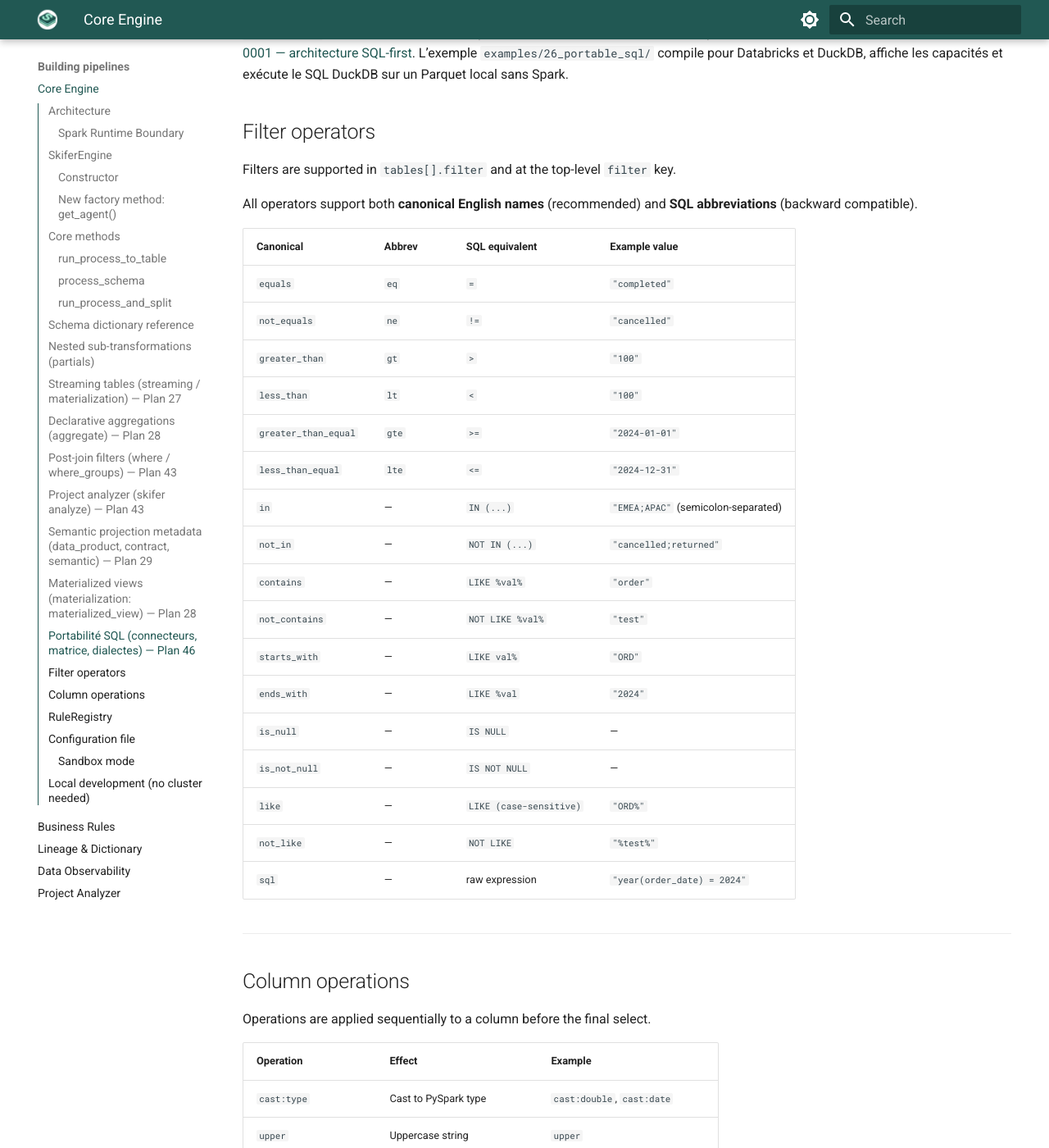
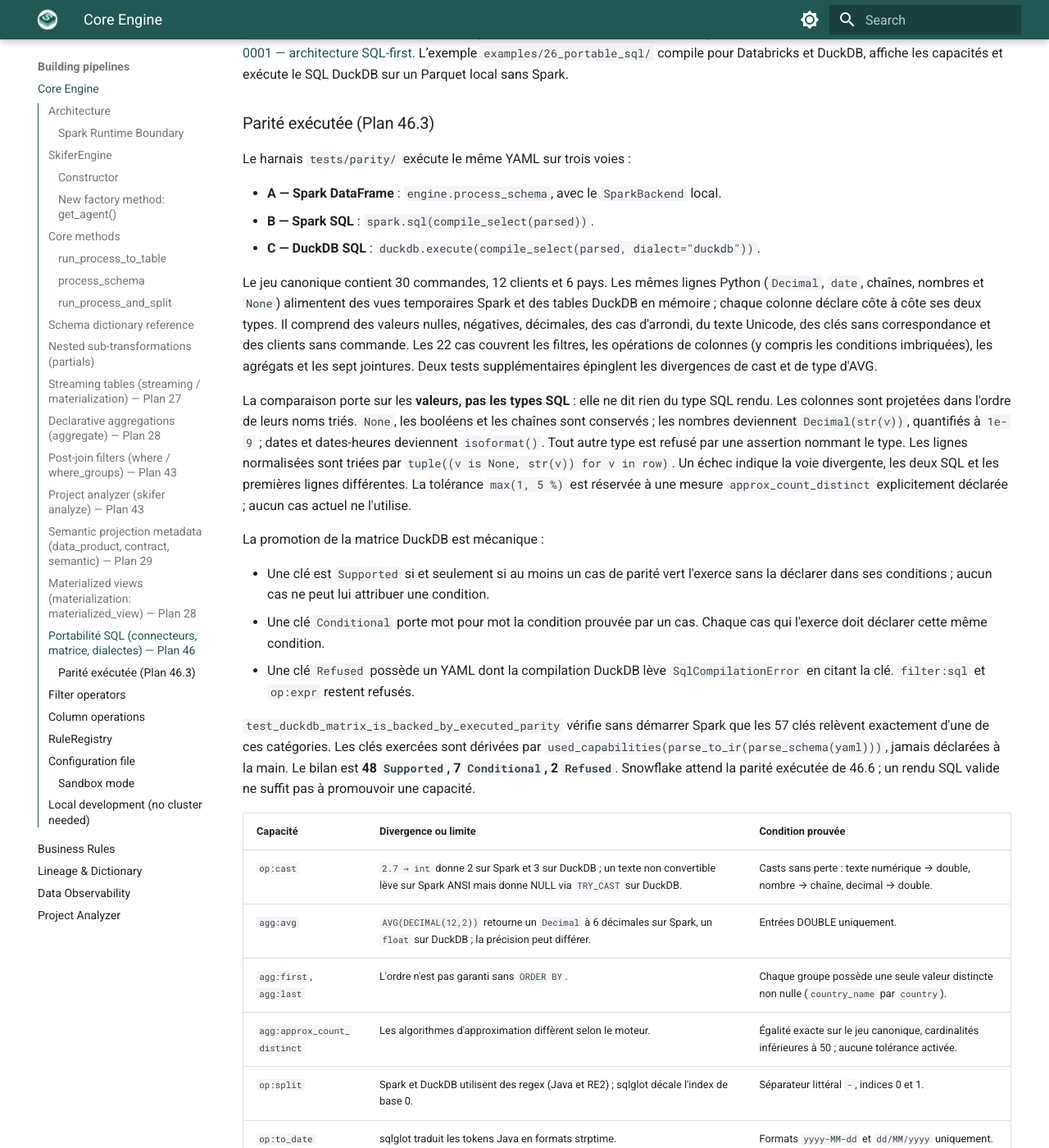
Before and after one commit to morzu117/skifer, an MkDocs documentation site: the page built from docs/core.md, in a window 1280 px wide and 1400 px high, scrolled down 15243 px. Shown: the whole window at 82% size. Built offline with MkDocs 1.6.1 and Material for MkDocs 9.7.7, drawn with Linux system fonts in a browser that asks for light colours; some of the changed text lies outside the part shown.

Commit message:
docs(plan46-46.3): executed parity, changelog, agent guides
Document the three execution paths, value normalization, measured conditions
and mechanical DuckDB promotion rule. Record the example and 24 new Spark tests.

Co-Authored-By: Claude Fable 5.1 <noreply@anthropic.com>

```diff
--- a/docs/core.md
+++ b/docs/core.md
@@ -750,7 +750,7 @@ consulte la matrice : les `Refused` lèvent une seule `SqlCompilationError` list
 toutes les clés refusées et leurs motifs, triées ; un
 `Conditional` laisse compiler sans journalisation et **ne prouve aucune parité**.
 Le rapport est le canal explicite pour consulter ces conditions.
-La comparaison des valeurs entre runtimes relève de 46.3. Sur Snowflake, `first`,
+La comparaison des valeurs entre runtimes est décrite dans la sous-section [Parité exécutée](#parite-executee-plan-463). Sur Snowflake, `first`,
 `last`, `left_semi` et `left_anti` sont refusés.
 Les fragments SQL bruts `expr:` et `filter:sql`, écrits en Spark SQL, sont refusés
 hors Databricks. Le rendu utilise `unsupported_level=ErrorLevel.RAISE` : toute
@@ -781,6 +781,67 @@ dépréciation. Ces contrats ne fournissent pas encore les connecteurs de runtim
 Voir l'[ADR 0001 — architecture SQL-first](adr/0001-sql-first-multi-platform.md).
 L’exemple `examples/26_portable_sql/` compile pour Databricks et DuckDB, affiche les capacités
 et exécute le SQL DuckDB sur un Parquet local sans Spark.
+
+### Parité exécutée (Plan 46.3)
+
+Le harnais `tests/parity/` exécute le même YAML sur trois voies :
+
+- **A — Spark DataFrame** : `engine.process_schema`, avec le `SparkBackend` local.
+- **B — Spark SQL** : `spark.sql(compile_select(parsed))`.
+- **C — DuckDB SQL** : `duckdb.execute(compile_select(parsed, dialect="duckdb"))`.
+
+Le jeu canonique contient 30 commandes, 12 clients et 6 pays. Les mêmes lignes Python
+(`Decimal`, `date`, chaînes, nombres et `None`) alimentent des vues temporaires Spark
+et des tables DuckDB en mémoire ; chaque colonne déclare côte à côte ses deux types.
+Il comprend des valeurs nulles, négatives, décimales, des cas d'arrondi, du texte Unicode,
+des clés sans correspondance et des clients sans commande. Les 22 cas couvrent les filtres,
+les opérations de colonnes (y compris les conditions imbriquées), les agrégats et les sept
+jointures. Deux tests supplémentaires épinglent les divergences de cast et de type d'AVG.
+
+La comparaison porte sur les **valeurs, pas les types SQL** : elle ne dit rien du type SQL
+rendu. Les colonnes sont projetées dans l'ordre de leurs noms triés. `None`, les booléens
+et les chaînes sont conservés ; les nombres deviennent `Decimal(str(v))`, quantifiés à
+`1e-9` ; dates et dates-heures deviennent `isoformat()`. Tout autre type est refusé par
+une assertion nommant le type. Les lignes normalisées sont triées par
+`tuple((v is None, str(v)) for v in row)`. Un échec indique la voie divergente, les deux SQL
+et les premières lignes différentes. La tolérance `max(1, 5 %)` est réservée à une mesure
+`approx_count_distinct` explicitement déclarée ; aucun cas actuel ne l'utilise.
+
+La promotion de la matrice DuckDB est mécanique :
+
+- Une clé est `Supported` si et seulement si au moins un cas de parité vert l'exerce
+  sans la déclarer dans ses conditions ; aucun cas ne peut lui attribuer une condition.
+- Une clé `Conditional` porte mot pour mot la condition prouvée par un cas. Chaque cas
+  qui l'exerce doit déclarer cette même condition.
+- Une clé `Refused` possède un YAML dont la compilation DuckDB lève `SqlCompilationError`
+  en citant la clé. `filter:sql` et `op:expr` restent refusés.
+
+`test_duckdb_matrix_is_backed_by_executed_parity` vérifie sans démarrer Spark que les 57 clés
+relèvent exactement d'une de ces catégories. Les clés exercées sont dérivées par
+`used_capabilities(parse_to_ir(parse_schema(yaml)))`, jamais déclarées à la main.
+Le bilan est **48 `Supported`, 7 `Conditional`, 2 `Refused`**. Snowflake attend la parité
+exécutée de 46.6 ; un rendu SQL valide ne suffit pas à promouvoir une capacité.
+
+| Capacité | Divergence ou limite | Condition prouvée |
+|---|---|---|
+| `op:cast` | `2.7 → int` donne 2 sur Spark et 3 sur DuckDB ; un texte non convertible lève sur Spark ANSI mais donne NULL via `TRY_CAST` sur DuckDB. | Casts sans perte : texte numérique → double, nombre → chaîne, decimal → double. |
+| `agg:avg` | `AVG(DECIMAL(12,2))` retourne un `Decimal` à 6 décimales sur Spark, un `float` sur DuckDB ; la précision peut différer. | Entrées DOUBLE uniquement. |
+| `agg:first`, `agg:last` | L'ordre n'est pas garanti sans `ORDER BY`. | Chaque groupe possède une seule valeur distincte non nulle (`country_name` par `country`). |
+| `agg:approx_count_distinct` | Les algorithmes d'approximation diffèrent selon le moteur. | Égalité exacte sur le jeu canonique, cardinalités inférieures à 50 ; aucune tolérance activée. |
+| `op:split` | Spark et DuckDB utilisent des regex (Java et RE2) ; sqlglot décale l'index de base 0. | Séparateur littéral `-`, indices 0 et 1. |
+| `op:to_date` | sqlglot traduit les tokens Java en formats strptime. | Formats `yyyy-MM-dd` et `dd/MM/yyyy` uniquement. |
+
+Le harnais a aussi révélé un défaut Skifer : `type: cross` appliquait les clés dans la voie
+DataFrame (24 lignes au lieu de 360). Cette voie ignore maintenant les clés, avertit si elles
+sont déclarées et conserve les colonnes droites : les trois voies rendent le même produit
+cartésien de 360 lignes.
+
+Pour ajouter une capacité, ajouter d'abord un cas exécuté et sa condition éventuelle,
+passer le gate de parité, puis mettre à jour la matrice avec la preuve obtenue et repasser
+le gate complet. Une divergence DataFrame/Spark SQL est un bug Skifer ; une divergence
+Spark/DuckDB doit devenir une condition explicite ou un refus, jamais un `skip` ou un `xfail`.
+L'exemple `examples/26_portable_sql/` compile un même pipeline pour les deux cibles et exécute
+le SQL DuckDB sur un Parquet local, sans démarrer Spark.
 
 ## Filter operators
 
```
Also changed, not shown: AGENTS.md (+4 -3 lines), CHANGELOG.md (+9 -0 lines), CLAUDE.md (+4 -3 lines).
